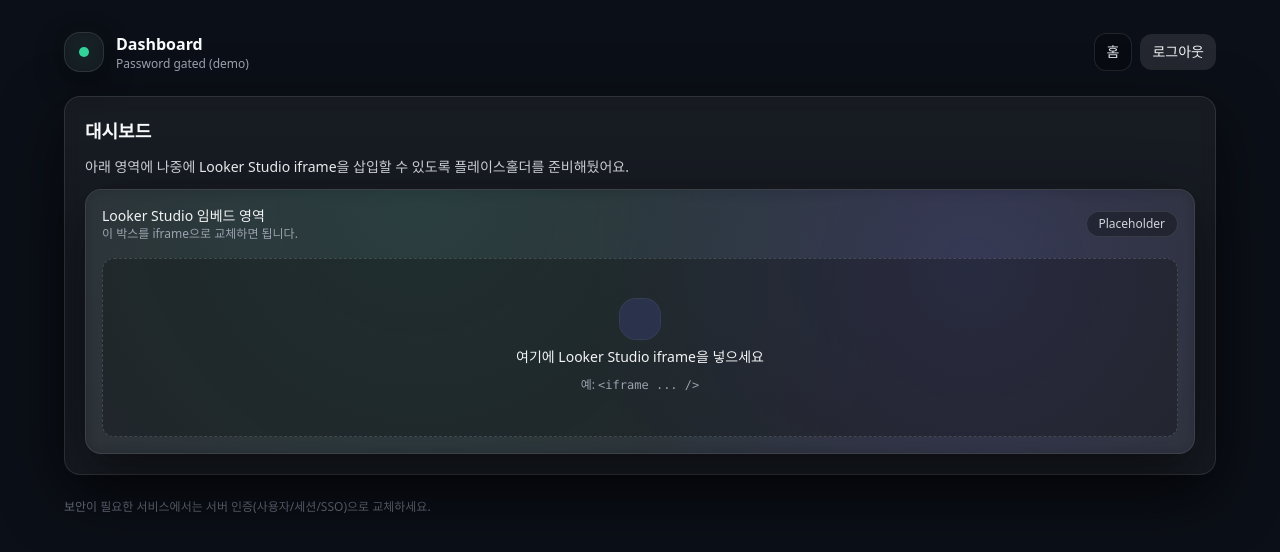
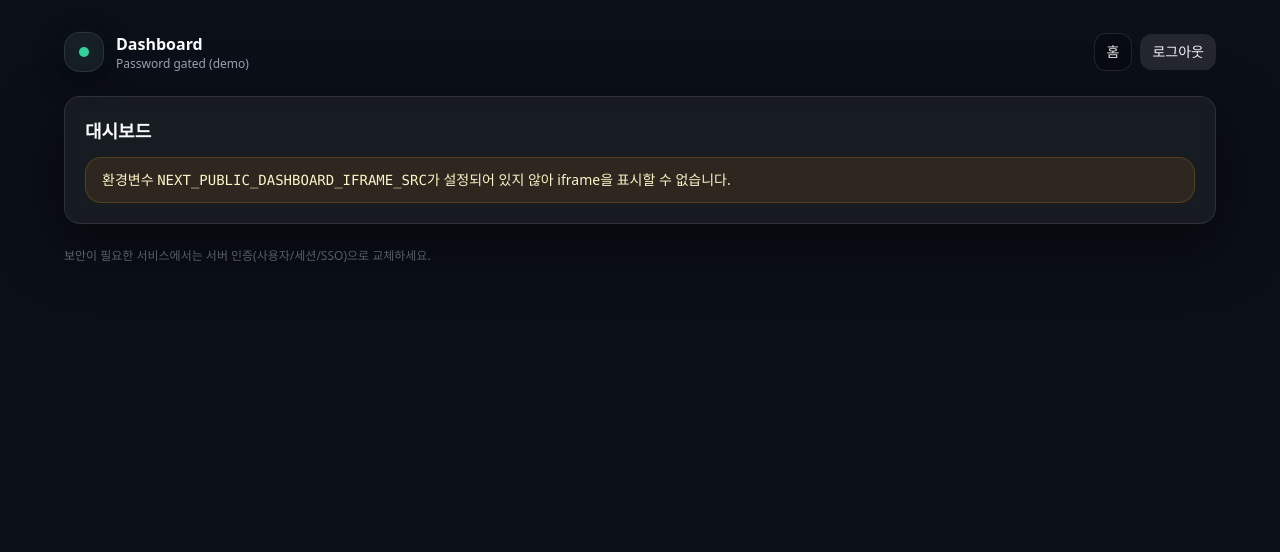
Before and after one commit to namyoung-cho/Cloud9, a Next.js app: page /dashboard in a window 1280 px wide. Shown: the top 552 px of the page. Built offline with nearby package versions, Linux system fonts and the light colour scheme.

Commit message:
feat: add dashboard preview image

```diff
--- a/src/app/dashboard/page.tsx
+++ b/src/app/dashboard/page.tsx
@@ -1,46 +1,21 @@
 import DashboardShell from "@/components/DashboardShell";
+import DashboardIframe from "@/components/DashboardIframe";
 
 export default function DashboardPage() {
+  const iframeSrc = process.env.NEXT_PUBLIC_DASHBOARD_IFRAME_SRC;
+
   return (
     <DashboardShell>
       <section className="flex flex-col gap-3">
         <h2 className="text-lg font-semibold text-gray-50">대시보드</h2>
-        <p className="text-sm text-gray-300">
-          아래 영역에 나중에 <span className="text-gray-100">Looker Studio iframe</span>을
-          삽입할 수 있도록 플레이스홀더를 준비해뒀어요.
-        </p>
-
-        <div className="relative overflow-hidden rounded-2xl border border-white/10 bg-white/5 p-4 shadow-[0_20px_60px_rgba(0,0,0,0.55)] backdrop-blur">
-          <div className="pointer-events-none absolute inset-0 bg-[radial-gradient(900px_circle_at_30%_0%,rgba(16,185,129,0.10),transparent_55%),radial-gradient(700px_circle_at_80%_30%,rgba(99,102,241,0.16),transparent_55%)]" />
-
-          <div className="relative">
-            <div className="flex items-center justify-between gap-3">
-              <div className="flex flex-col">
-                <span className="text-sm font-medium text-gray-100">
-                  Looker Studio 임베드 영역
-                </span>
-                <span className="text-xs text-gray-400">
-                  이 박스를 iframe으로 교체하면 됩니다.
-                </span>
-              </div>
-              <span className="rounded-full border border-white/10 bg-black/30 px-3 py-1 text-xs text-gray-300">
-                Placeholder
-              </span>
-            </div>
-
-            <div className="mt-4 grid place-items-center rounded-xl border border-dashed border-white/15 bg-black/25 p-10">
-              <div className="flex max-w-md flex-col items-center gap-2 text-center">
-                <div className="h-10 w-10 rounded-2xl bg-indigo-500/15 ring-1 ring-indigo-400/20" />
-                <p className="text-sm font-medium text-gray-100">
-                  여기에 Looker Studio iframe을 넣으세요
-                </p>
-                <p className="text-xs leading-relaxed text-gray-400">
-                  예: <span className="font-mono">{"<iframe ... />"}</span>
-                </p>
-              </div>
-            </div>
+        {iframeSrc ? (
+          <DashboardIframe src={iframeSrc} title="Looker Studio Dashboard" />
+        ) : (
+          <div className="rounded-2xl border border-amber-500/20 bg-amber-500/10 px-4 py-3 text-sm text-amber-100">
+            환경변수 <span className="font-mono">NEXT_PUBLIC_DASHBOARD_IFRAME_SRC</span>가
+            설정되어 있지 않아 iframe을 표시할 수 없습니다.
           </div>
-        </div>
+        )}
       </section>
     </DashboardShell>
   );
--- /dev/null
+++ b/src/components/DashboardIframe.tsx
@@ -0,0 +1,69 @@
+"use client";
+
+import Image from "next/image";
+import { useEffect, useMemo, useState } from "react";
+
+type Props = {
+  src: string;
+  title?: string;
+};
+
+export default function DashboardIframe({ src, title = "Dashboard" }: Props) {
+  const [loaded, setLoaded] = useState(false);
+  const [hidePreview, setHidePreview] = useState(false);
+
+  const previewVisible = useMemo(() => !hidePreview, [hidePreview]);
+
+  useEffect(() => {
+    if (!loaded) return;
+    const t = window.setTimeout(() => setHidePreview(true), 700);
+    return () => window.clearTimeout(t);
+  }, [loaded]);
+
+  return (
+    <div className="relative h-[calc(100svh-220px)] min-h-[560px] overflow-hidden rounded-2xl border border-white/10 bg-black/30 shadow-[0_20px_60px_rgba(0,0,0,0.55)]">
+      <iframe
+        src={src}
+        title={title}
+        className="absolute inset-0 h-full w-full"
+        onLoad={() => setLoaded(true)}
+        loading="eager"
+        referrerPolicy="strict-origin-when-cross-origin"
+        allowFullScreen
+      />
+
+      {previewVisible ? (
+        <div
+          className={[
+            "fixed inset-0 z-50 transition-opacity duration-700 ease-out",
+            loaded ? "opacity-0 pointer-events-none" : "opacity-100"
+          ].join(" ")}
+          aria-hidden={loaded}
+        >
+          <div className="absolute inset-0">
+            <Image
+              src="/dashboard-preview.png"
+              alt=""
+              fill
+              priority
+              className="object-cover"
+            />
+          </div>
+          <div className="absolute inset-0 bg-gradient-to-b from-black/55 via-black/35 to-black/65" />
+
+          <div className="relative grid h-full place-items-center px-6">
+            <div className="flex max-w-xl flex-col items-center gap-3 text-center">
+              <div className="h-10 w-10 animate-pulse rounded-2xl bg-white/10 ring-1 ring-white/15 backdrop-blur" />
+              <p className="text-sm font-semibold tracking-tight text-gray-50 sm:text-base">
+                데이터를 안전하게 불러오는 중입니다...
+              </p>
+              <p className="text-xs leading-relaxed text-gray-300">
+                로딩이 완료되면 대시보드가 자동으로 표시됩니다.
+              </p>
+            </div>
+          </div>
+        </div>
+      ) : null}
+    </div>
+  );
+}
```
Also changed, not shown: public/dashboard-preview.png (added).
